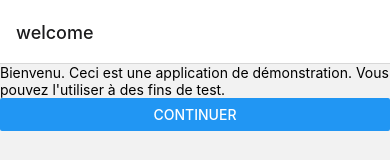
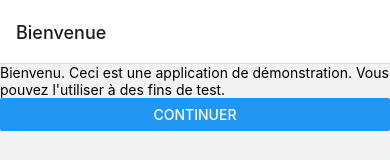
Before and after one commit to theotime2005/nvf-assistant, a React Native app: screen / in a window 390 px wide. Shown: the top 160 px of the page. Built offline with nearby package versions, Linux system fonts and the light colour scheme; no server answers.

Commit message:
fix: Hide back button into assistant page

```diff
--- a/App.js
+++ b/App.js
@@ -1,6 +1,6 @@
 import * as React from 'react';
-import { NavigationContainer } from '@react-navigation/native';
-import { createNativeStackNavigator } from '@react-navigation/native-stack';
+import {NavigationContainer} from '@react-navigation/native';
+import {createNativeStackNavigator} from '@react-navigation/native-stack';
 import WelcomeScreen from "./screens/WelcomeScreen";
 import StepScreen from "./screens/StepScreen";
 import AssistantScreen from "./screens/AssistantScreen";
@@ -10,9 +10,16 @@ export default function App() {
     return (
         <NavigationContainer>
             <Stack.Navigator initialRouteName={"welcome"}>
-              <Stack.Screen name={"welcome"} component={WelcomeScreen}/>
-              <Stack.Screen name={"step"} component={StepScreen}/>
-              <Stack.Screen name={"assistant"} component={AssistantScreen}/>
+                <Stack.Screen name={"welcome"} component={WelcomeScreen} options={{
+                    title: "Bienvenue"
+                }}/>
+                <Stack.Screen name={"step"} component={StepScreen} options={{
+                    title: "Avant de commencer"
+                }}/>
+                <Stack.Screen name={"assistant"} component={AssistantScreen} options={{
+                    title: "Discuter avec l'assistant",
+                    headerBackVisible: false
+                }}/>
             </Stack.Navigator>
         </NavigationContainer>
     );
```
Lines whose indentation alone changed are shown as unchanged.
